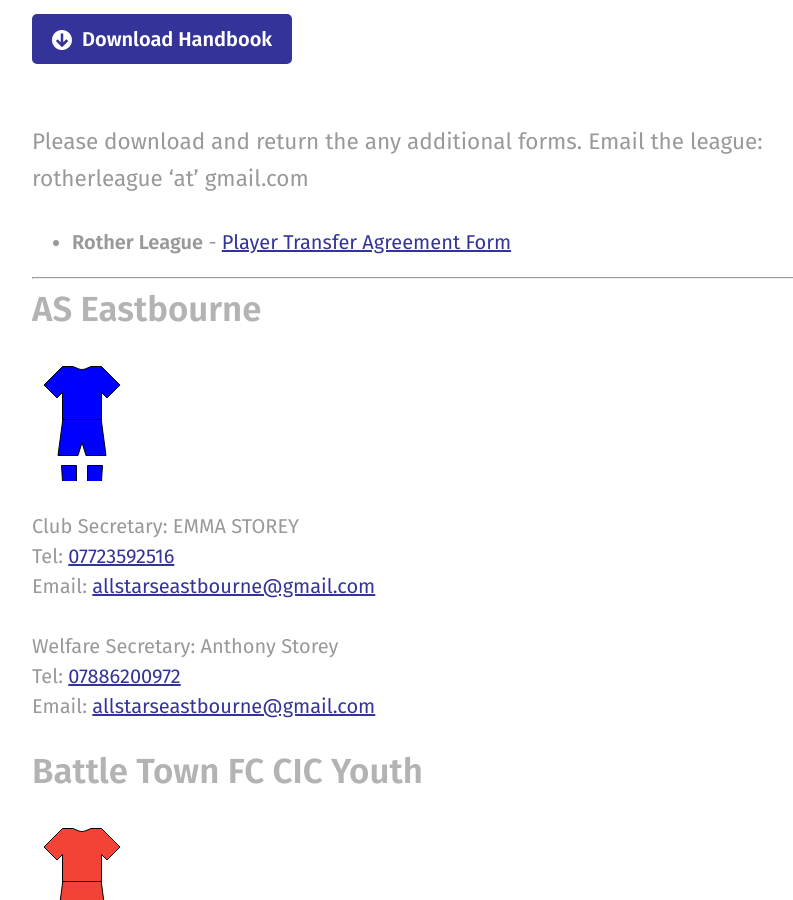
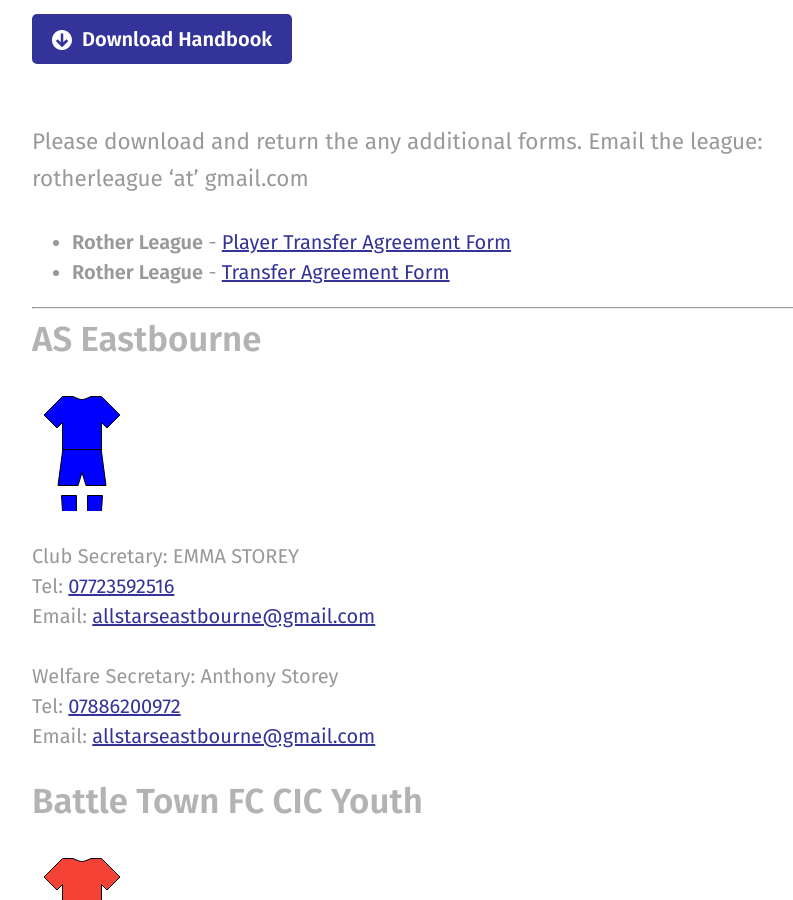
Before and after one commit to rotherleague/Rother, a Jekyll site: the page built from clubs.md, in a window 1280 px wide and 900 px high, scrolled down 475 px. Shown: the whole window, without its empty margins (48-841 px from the left). Built offline with Jekyll 4.4.1, drawn with Linux system fonts in a browser that asks for light colours; nearby versions of some CDN libraries.

Commit message:
Update clubs.md

```diff
--- a/clubs.md
+++ b/clubs.md
@@ -17,6 +17,7 @@ Please download and return the any additional forms. Email the league: rotherlea
 
 
 * **Rother League** - [Player Transfer Agreement Form](https://drive.google.com/file/d/1WQpPZ6XpOzpBA7OOJ5cFL-3AsP7IIkIq/view?usp=sharing)
+* **Rother League** - [Transfer Agreement Form](https://drive.google.com/file/d/1WQpPZ6XpOzpBA7OOJ5cFL-3AsP7IIkIq/view?usp=sharing)
 
 <hr>
 
```
